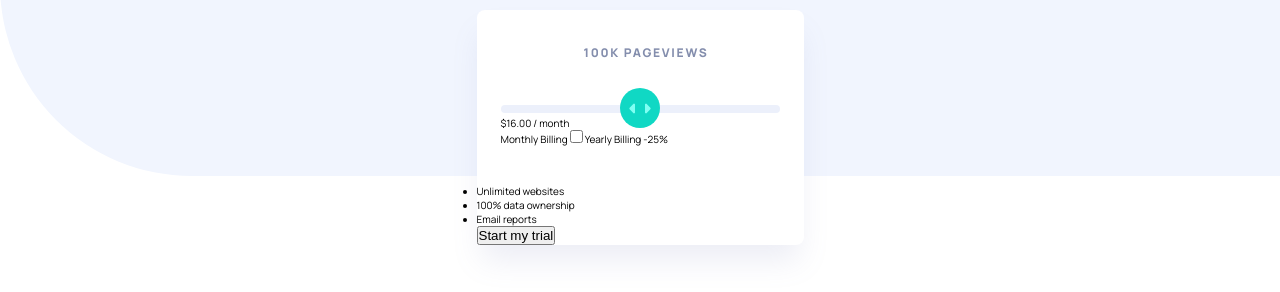
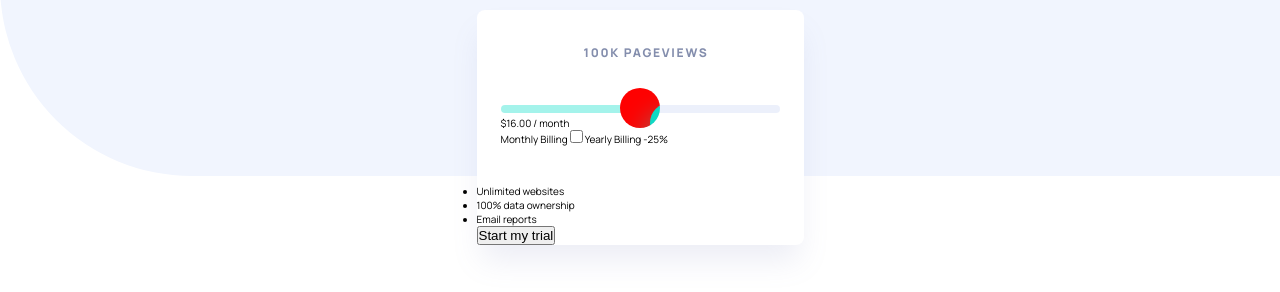
Before and after one commit to AdamHaniff/Interactive-Pricing-Component, a website built with Parcel: page index.html in a window 1280 px wide. Shown: the part 224-516 px from the top of the page. Built offline with nearby package versions, Linux system fonts and the light colour scheme.

Commit message:
Added a linear-gradient background to the slider

```diff
--- a/main.scss
+++ b/main.scss
@@ -118,7 +118,12 @@ body {
     width: 27.9rem;
     height: 0.8rem;
     border-radius: 0.5rem;
-    background: $color-titan-white;
+    background: linear-gradient(
+      to right,
+      $color-ice-cold 50%,
+      $color-titan-white 50%
+    );
+    transition: background 0.3s ease-in-out;
     outline: none;
     -webkit-appearance: none;
     appearance: none;
@@ -128,23 +133,11 @@ body {
       appearance: none;
       width: 4rem;
       height: 4rem;
-      background: $color-dark-turquoise;
       border-radius: 50%;
       margin-top: -1.6rem;
-      background-image: url(../images/icon-slider.svg);
+      background: red;
+      background-image: url(../images/icon-slider-thumb.svg);
       background-repeat: no-repeat;
-      background-position: center;
-    }
-
-    &::-moz-range-thumb {
-      width: 4rem;
-      height: 4rem;
-      background: $color-dark-turquoise;
-      border-radius: 50%;
-      margin-top: -1.6rem;
-      background-image: url(../images/icon-slider.svg);
-      background-repeat: no-repeat;
-      background-position: center;
     }
   }
 }
```
Also changed, not shown: css/main.css, images/icon-slider-thumb.svg (added), 1 other file.
